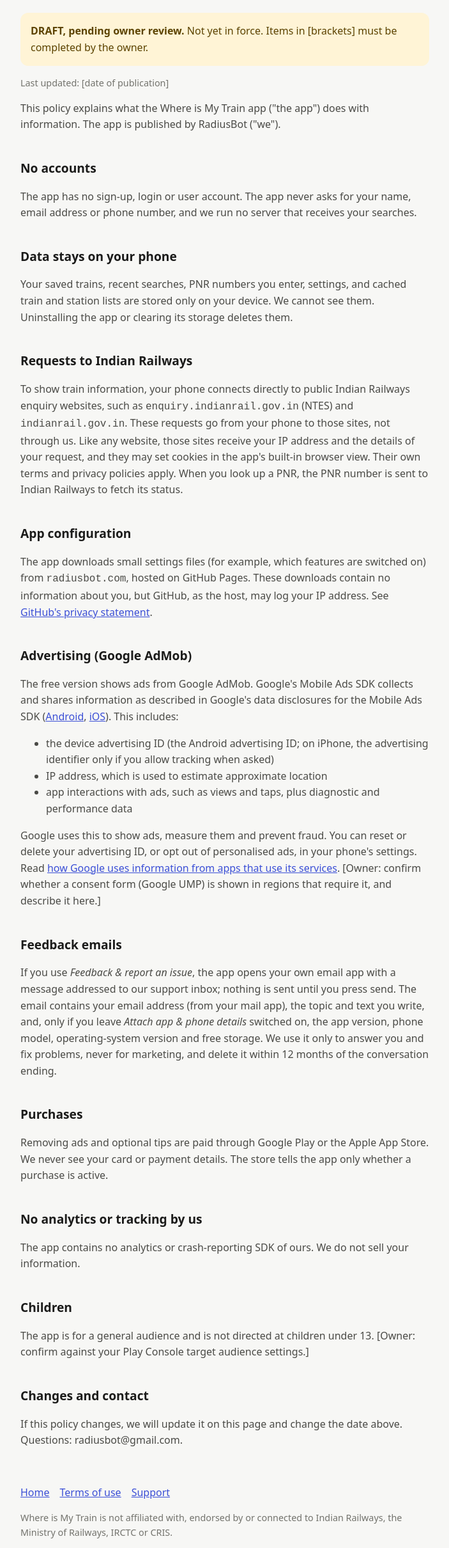
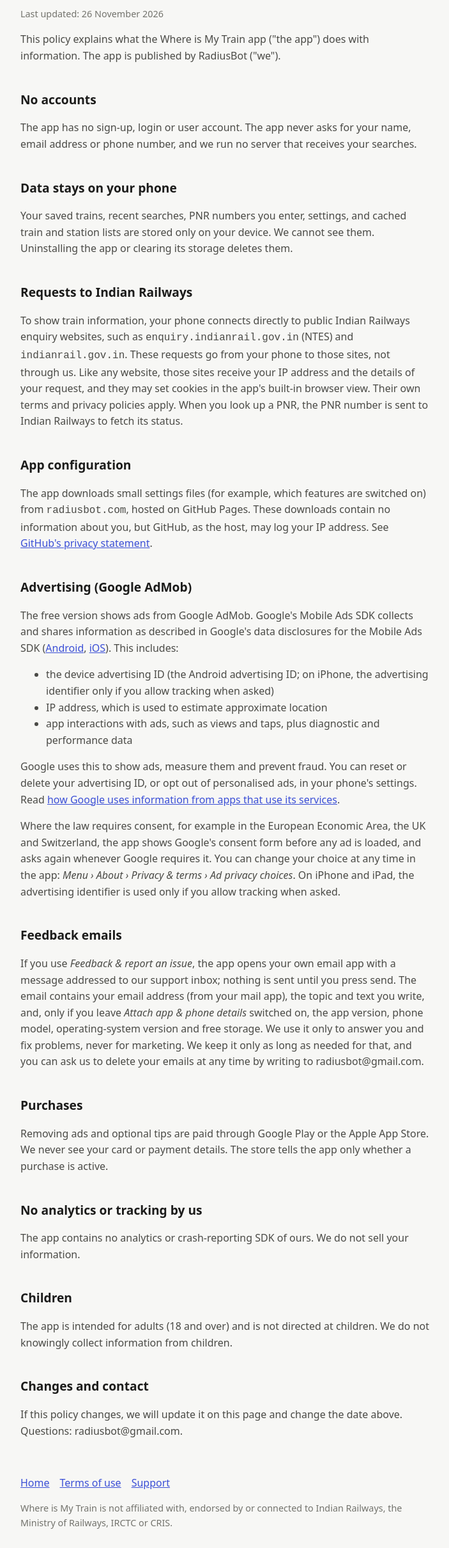
Before and after one commit to radiusbot/wmt-data, a plain HTML site: page site/privacy.html in a window 1280 px wide. Shown: the part 140-2560 px from the top of the page at 64% size, without its empty margins (288-991 px from the left). Drawn offline with Linux system fonts and the light colour scheme.

Commit message:
Publish privacy policy and terms (26 Nov 2026): 18+ audience, consent, retention, Indian law
Co-Authored-By: Claude Opus 5.5 <noreply@anthropic.com>

```diff
--- a/site/privacy.html
+++ b/site/privacy.html
@@ -11,8 +11,7 @@
 <header>
   <p><a href="index.html">Where is My Train</a></p>
   <h1>Privacy policy</h1>
-  <div class="draft"><strong>DRAFT, pending owner review.</strong> <span>Not yet in force. Items in [brackets] must be completed by the owner.</span></div>
-  <p class="muted">Last updated: [date of publication]</p>
+  <p class="muted">Last updated: 26 November 2026</p>
 </header>
 <main>
   <p>This policy explains what the Where is My Train app ("the app") does with information. The app is published by RadiusBot ("we").</p>
@@ -36,10 +35,11 @@
     <li>IP address, which is used to estimate approximate location</li>
     <li>app interactions with ads, such as views and taps, plus diagnostic and performance data</li>
   </ul>
-  <p>Google uses this to show ads, measure them and prevent fraud. You can reset or delete your advertising ID, or opt out of personalised ads, in your phone's settings. Read <a href="https://policies.google.com/technologies/partner-sites">how Google uses information from apps that use its services</a>. [Owner: confirm whether a consent form (Google UMP) is shown in regions that require it, and describe it here.]</p>
+  <p>Google uses this to show ads, measure them and prevent fraud. You can reset or delete your advertising ID, or opt out of personalised ads, in your phone's settings. Read <a href="https://policies.google.com/technologies/partner-sites">how Google uses information from apps that use its services</a>.</p>
+  <p>Where the law requires consent, for example in the European Economic Area, the UK and Switzerland, the app shows Google's consent form before any ad is loaded, and asks again whenever Google requires it. You can change your choice at any time in the app: <em>Menu › About › Privacy &amp; terms › Ad privacy choices</em>. On iPhone and iPad, the advertising identifier is used only if you allow tracking when asked.</p>
 
   <h2>Feedback emails</h2>
-  <p>If you use <em>Feedback &amp; report an issue</em>, the app opens your own email app with a message addressed to our support inbox; nothing is sent until you press send. The email contains your email address (from your mail app), the topic and text you write, and, only if you leave <em>Attach app &amp; phone details</em> switched on, the app version, phone model, operating-system version and free storage. We use it only to answer you and fix problems, never for marketing, and delete it within 12 months of the conversation ending.</p>
+  <p>If you use <em>Feedback &amp; report an issue</em>, the app opens your own email app with a message addressed to our support inbox; nothing is sent until you press send. The email contains your email address (from your mail app), the topic and text you write, and, only if you leave <em>Attach app &amp; phone details</em> switched on, the app version, phone model, operating-system version and free storage. We use it only to answer you and fix problems, never for marketing. We keep it only as long as needed for that, and you can ask us to delete your emails at any time by writing to radiusbot@gmail.com.</p>
 
   <h2>Purchases</h2>
   <p>Removing ads and optional tips are paid through Google Play or the Apple App Store. We never see your card or payment details. The store tells the app only whether a purchase is active.</p>
@@ -48,7 +48,7 @@
   <p>The app contains no analytics or crash-reporting SDK of ours. We do not sell your information.</p>
 
   <h2>Children</h2>
-  <p>The app is for a general audience and is not directed at children under 13. [Owner: confirm against your Play Console target audience settings.]</p>
+  <p>The app is intended for adults (18 and over) and is not directed at children. We do not knowingly collect information from children.</p>
 
   <h2>Changes and contact</h2>
   <p>If this policy changes, we will update it on this page and change the date above. Questions: radiusbot@gmail.com.</p>
```
Also changed, not shown: site/terms.html (+2 -3 lines).
